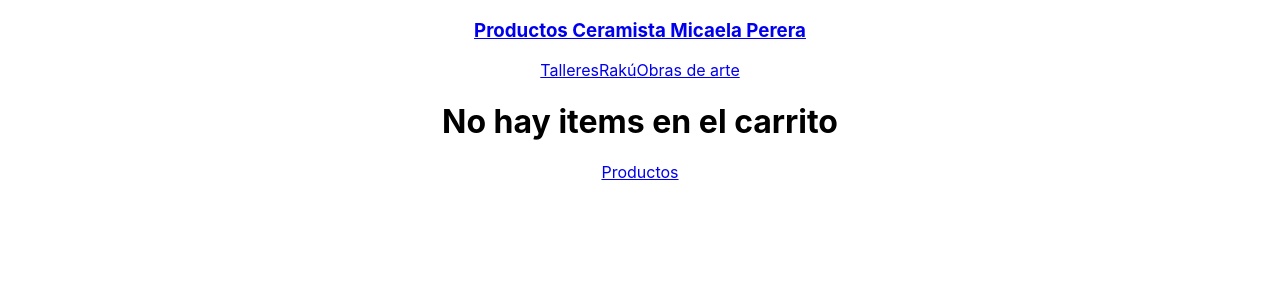
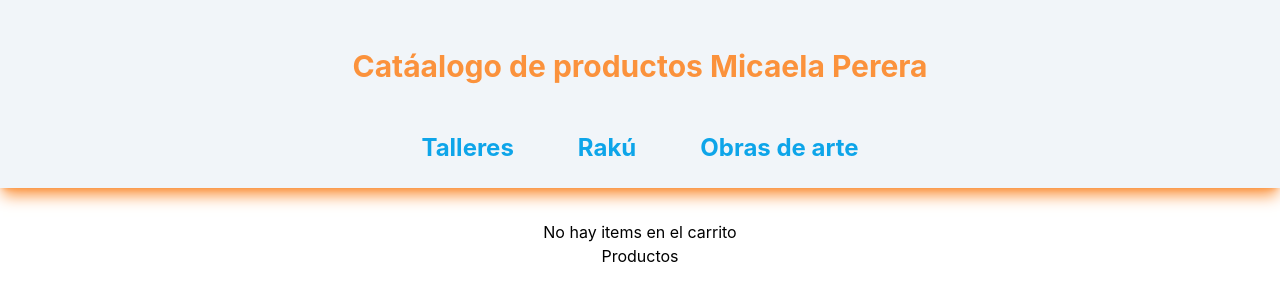
Before and after one commit to MaicorBorges/CoderReactJs, a React (Create React App) app: page /cart in a window 1280 px wide. Shown: the top 300 px of the page. Built offline with nearby package versions, Linux system fonts and the light colour scheme.

Commit message:
algunos ajustes con tailwind, resta flex y armonizar todo

```diff
--- a/public/index.html
+++ b/public/index.html
@@ -3,6 +3,7 @@
   <head>
     <meta charset="utf-8" />
     <link rel="icon" href="%PUBLIC_URL%/favicon.ico" />
+    <script src="https://cdn.tailwindcss.com"></script>
     <meta name="viewport" content="width=device-width, initial-scale=1" />
     <meta name="theme-color" content="#000000" />
     <meta
--- a/src/components/Item/Item.js
+++ b/src/components/Item/Item.js
@@ -4,17 +4,17 @@ import {Link} from 'react-router-dom'
 const Item = ({ id, name, img, price, stock}) => {
 
     return (
-        <article className="CardItem">
-                <header className="Header">
-                    <h2 className="ItemHeader">
+        <article className="CardItem ml-4 mr-4  border-solid border-black shadow-lg shadow-orange-400">
+                <header className="Header  bg-slate-100 rounded-md">
+                    <h2 className="ItemHeader  text-lg font-semibold text-orange-400">
                         {name}
                     </h2>
                 </header>
-            <picture>
-                <img src={img} alt={name} className="ItemImg"/>
+            <picture className="" >
+                <img src={img} alt={name} className="ItemImg max-h-48"/>
             </picture>
             <section>
-                <p className="Info">
+                <p className="Info pt-4 text-orange-600">
                     Precio: ${price}
                 </p>
                 <p className="Info">
@@ -22,7 +22,7 @@ const Item = ({ id, name, img, price, stock}) => {
                 </p>
             </section>
             <footer className="ItemFooter">
-                <Link to={`/item/${id}`} className="Option">Ver detalle</Link>
+                <Link to={`/item/${id}`} className="Option font-bold hover:text-sky-200">Ver detalle</Link>
             </footer>
         </article>
     )
--- a/src/components/ItemCount/itemCount.js
+++ b/src/components/ItemCount/itemCount.js
@@ -24,7 +24,7 @@ return (
             <button className='Button' onClick={increment}>+</button>
         </div>
         <div>
-        <button className='Button' onClick={() => onAdd(quantity)} disabled={!stock}>
+        <button className='Button bg-sky-200 hover:text-sky-700 p-4 rounded-full text-2xl font-bold text-orange-600' onClick={() => onAdd(quantity)} disabled={!stock}>
         Agregar al carrito
         </button>
 
--- a/src/components/ItemDetail/ItemDetail.js
+++ b/src/components/ItemDetail/ItemDetail.js
@@ -22,21 +22,21 @@ const ItemDetail = ({ id, name, img, category, description, price, stock }) => {
     return (
         <article className="CardItem">
             <header className="Header">
-                <h2 className="ItemHeader">
+                <h2 className="ItemHeader font-bold text-lg text-gray-700">
                     {name}
                 </h2>
             </header>
             <picture>
-                <img src={img} alt={name} className="ItemImg" />
+                <img src={img} alt={name} className="ItemImg ml-60" />
             </picture>
             <section>
-                <p className="Info">
+                <p className="Info font-bold hover:text-sky-200">
                     Categoria: {category}
                 </p>
-                <p className="Info">
+                <p className="Info font-bold hover:text-sky-200">
                     Descripción: {description}
                 </p>
-                <p className="Info">
+                <p className="Info font-bold hover:text-sky-200">
                     Precio: {price}
                 </p>
             </section>
--- a/src/components/ItemList/ItemList.js
+++ b/src/components/ItemList/ItemList.js
@@ -3,7 +3,7 @@ import Item from "../Item/Item.js"
 
 const ItemList = ({products}) => {
     return (
-        <div className="ListGroup">
+        <div className="grid grid-cols-4 gap-4 gap-y-6">
             {products.map(prod => <Item key={prod.id} {...prod}/>)}
         </div>
     )
--- a/src/components/ItemListContainer/ItemListContainer.js
+++ b/src/components/ItemListContainer/ItemListContainer.js
@@ -38,7 +38,7 @@ const ItemListContainer = ({ gretting }) => {
 
     return (
         <div>
-            <h1>{gretting}</h1>
+            <h1 className=" pt-10 pb-20 font-bold text-lg text-gray-700 ">{gretting}</h1>
             {loading ? <p>Cargando...</p> : <ItemList products={products} />}
         </div>
     );
--- a/src/components/NavBar/NavBar.js
+++ b/src/components/NavBar/NavBar.js
@@ -5,14 +5,14 @@ import CartWidget from '../CartWidget/CartWidget.js'
 
 const NavBar = () => {
     return (
-        <nav className="NavBar">
+        <nav className="NavBar  bg-slate-100 shadow-lg shadow-orange-400">
             <Link to="/" >
-                <h3> Productos Ceramista Micaela Perera</h3>
+                <h3 className='text-3xl font-bold text-decoration-line: gap-4 none text-orange-400 align-middle py-12'> Catáalogo de productos Micaela Perera</h3>
             </Link>
-            <div className="Categories">
-                <NavLink to="/category/Taller" className={({isActive}) => isActive ? 'ActiveOption' : 'Option'}>Talleres</NavLink>
-                <NavLink to="/category/Raku" className={({isActive}) => isActive ? 'ActiveOption' : 'Option'}>Rakú</NavLink>
-                <NavLink to="/category/Obra" className={({isActive}) => isActive ? 'ActiveOption' : 'Option'}>Obras de arte</NavLink>
+            <div className="Categories mb-8 pb-6">
+                <NavLink to="/category/Taller" className={({isActive}) => isActive ? 'ActiveOption gap-4 text-2xl font-bold text-sky-900 hover:text-sky-200 px-8' : 'Option gap-4 text-2xl font-bold text-sky-500 hover:text-sky-700 px-8' }>Talleres</NavLink>
+                <NavLink to="/category/Raku" className={({isActive}) => isActive ? 'ActiveOption gap-4 text-2xl font-bold text-sky-900 hover:text-sky-200 px-8' : 'Option gap-4 text-2xl font-bold text-sky-500 hover:text-sky-700 px-8'}>Rakú</NavLink>
+                <NavLink to="/category/Obra" className={({isActive}) => isActive ? 'ActiveOption gap-4 text-2xl font-bold text-sky-900 hover:text-sky-200 px-8' : 'Option gap-4 text-2xl font-bold text-sky-500 hover:text-sky-700 px-8'}>Obras de arte</NavLink>
             </div>
             <CartWidget />
 
```
Also changed, not shown: 1 other file (tests, documents, lock files or other folders).
